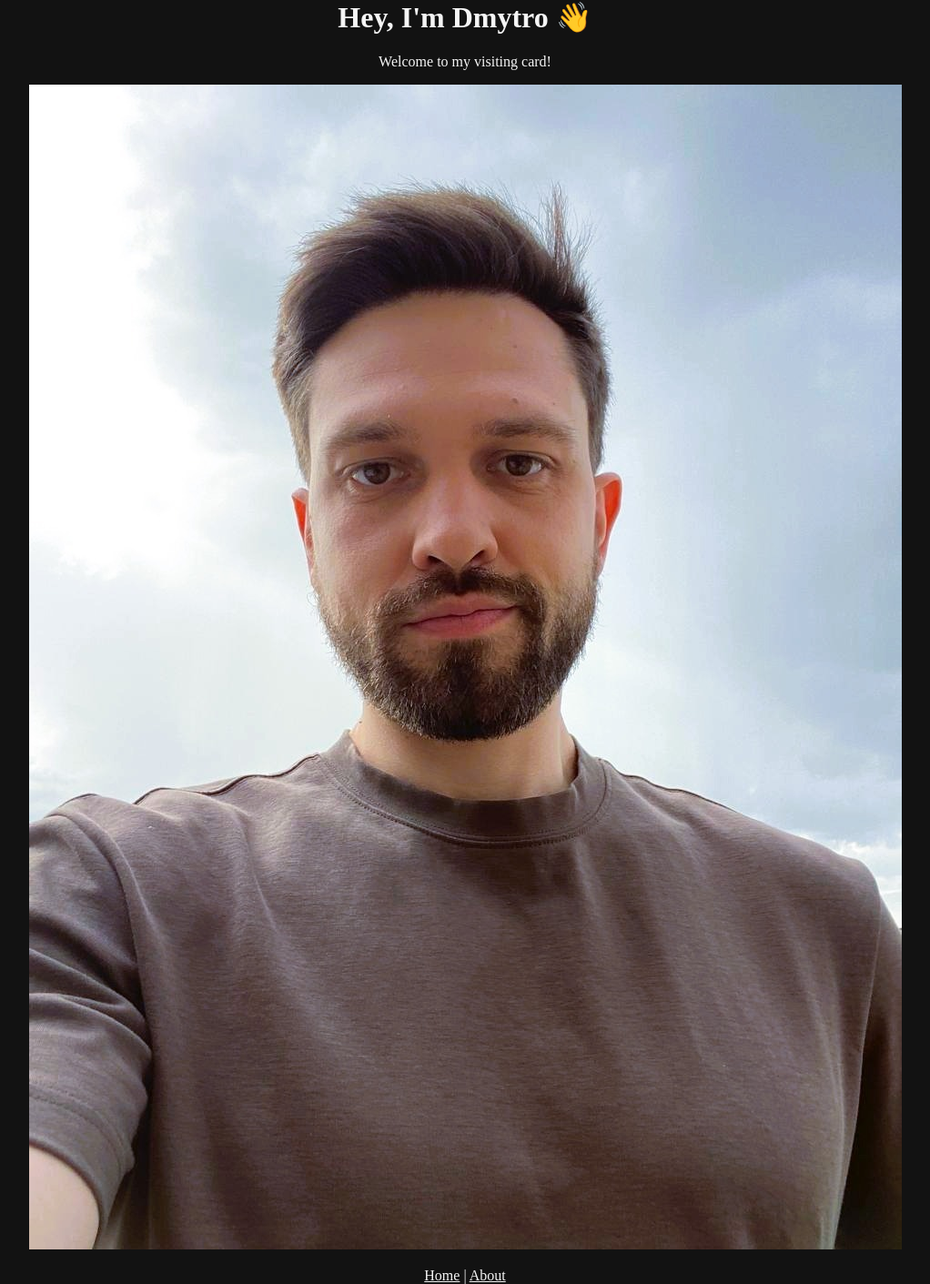
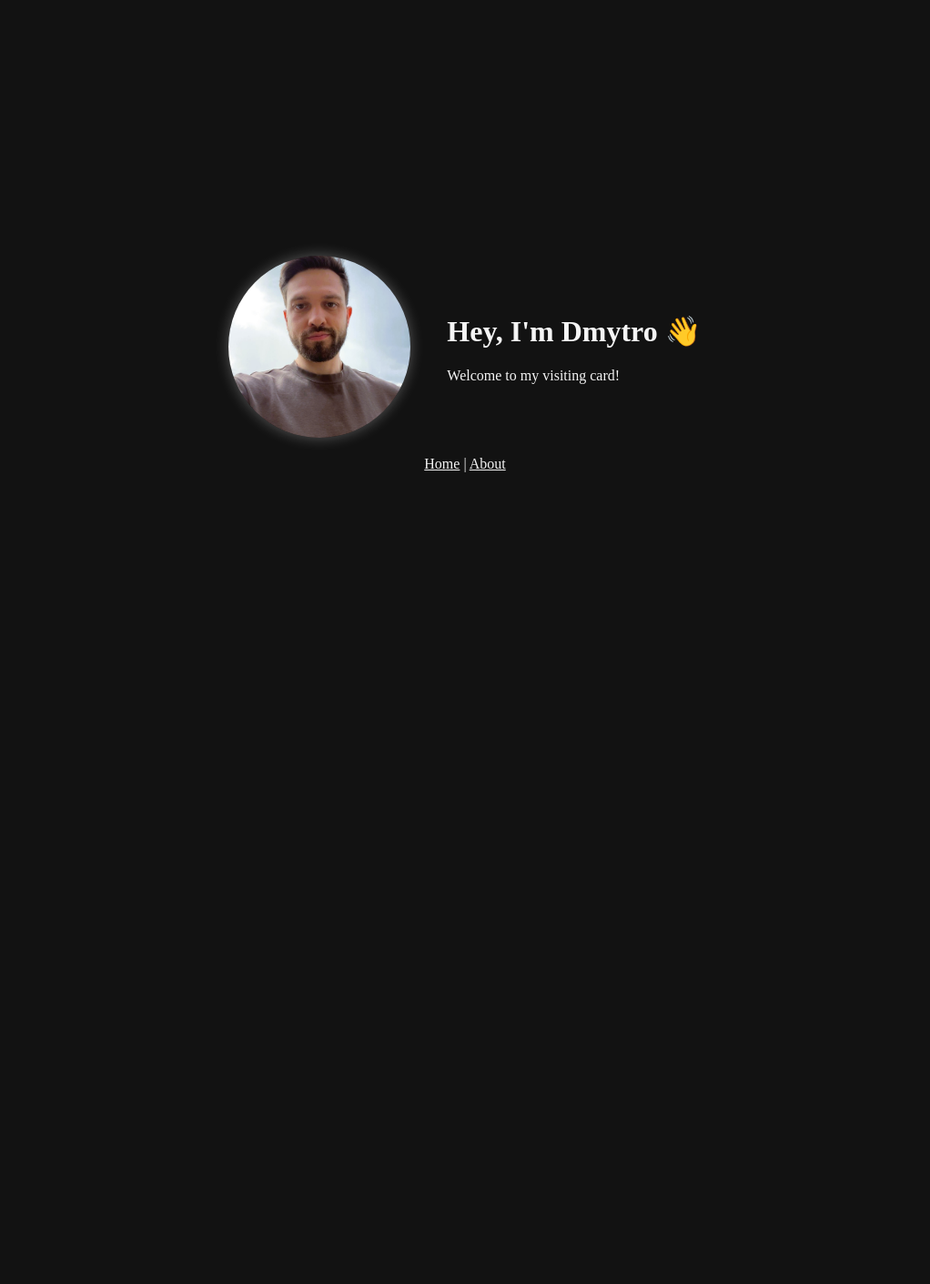
Before and after one commit to Koliesnichenko/my-flask-visiting-card, a Flask app: page / in a window 1280 px wide. Shown: the whole page at 91% size, without its empty margins (129-1151 px from the left). After the commit the page ends 519 px from the top, so only its background shows below. Run offline with Flask 3, Linux system fonts and the light colour scheme.

Commit message:
Add CSS/index.html to adjust photo position on the page

```diff
--- a/static/css/style.css
+++ b/static/css/style.css
@@ -4,7 +4,28 @@ body {
     font-famaly: "Arial", sans-serif;
     margin: 0;
     padding: 0;
-    text-align: center;
+    min-height: 100vh;
+    display: flex;
+    flex-direction: column;
+    justify-content: center;
+    align-items: center;
+}
+
+
+.main-content {
+    display: flex;
+    align-items: center;
+    gap: 40px;
+    flex-wrap: wrap;
+}
+
+.profile-photo {
+    width: 200px;
+    height: 200px;
+    border-radius: 50%;
+    object-fit: cover;
+    box-shadow: 0 0 15px rgba(255, 255, 255, 0.3);
+    image-rendering: auto;
 }
 
 nav {
--- a/templates/index.html
+++ b/templates/index.html
@@ -5,9 +5,15 @@
   <link rel="stylesheet" href="{{ url_for("static", filename="css/style.css") }}">
 </head>
 <body>
+  <div class="main-content">
+    <img src="{{ url_for("static", filename="img/my_photo1.jpeg") }}" alt="Dmytro photo" class="profile-photo">
+
+    <div>
       <h1> Hey, I'm Dmytro 👋</h1>
       <p>Welcome to my visiting card!</p>
-  <img src="{{ url_for("static", filename="img/my_photo1.jpeg") }}" alt="Dmytro photo" class="profile-photo">
+    </div>
+  </div>
+
     <nav>
       <a href="{{ url_for("home") }}">Home</a> |
       <a href="{{ url_for("about") }}">About</a>
```
Lines whose indentation alone changed are shown as unchanged.
